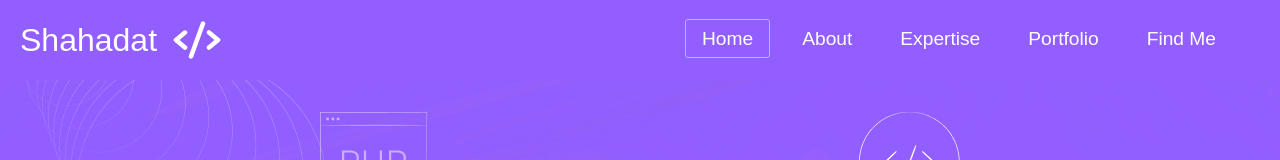
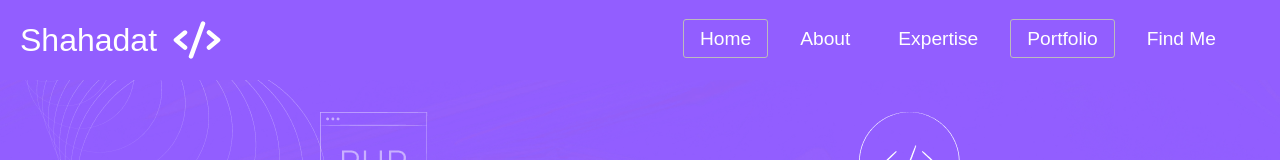
Before and after one commit to asamshahadat/asamshahadat.github.io, a React (Create React App) app: page / in a window 1280 px wide. Shown: the top 160 px of the page. Built offline with nearby package versions, Linux system fonts and the light colour scheme.

Commit message:
Cursor pointer set

```diff
--- a/src/assets/css/style.css
+++ b/src/assets/css/style.css
@@ -106,7 +106,9 @@ h2.left-long-line:before {
     left: 0;
     top: calc(50% - 1px);
 }
-
+.nav-links {
+    cursor: pointer;
+}
 
 /* Custom Predefined Layouts/Grid/Col/Container */
 
--- a/src/components/layouts/Header.jsx
+++ b/src/components/layouts/Header.jsx
@@ -38,7 +38,7 @@ const Header = () => {
                         </Link>
                     </li>
                     <li className="nav-item">
-                        <NavLink  to="/portfolio" activeclassname="active" className="nav-links" onClick={handleClick} >
+                        <NavLink  to="/" activeclassname="active" className="nav-links" onClick={handleClick} >
                             Portfolio
                         </NavLink>
                     </li>
```
